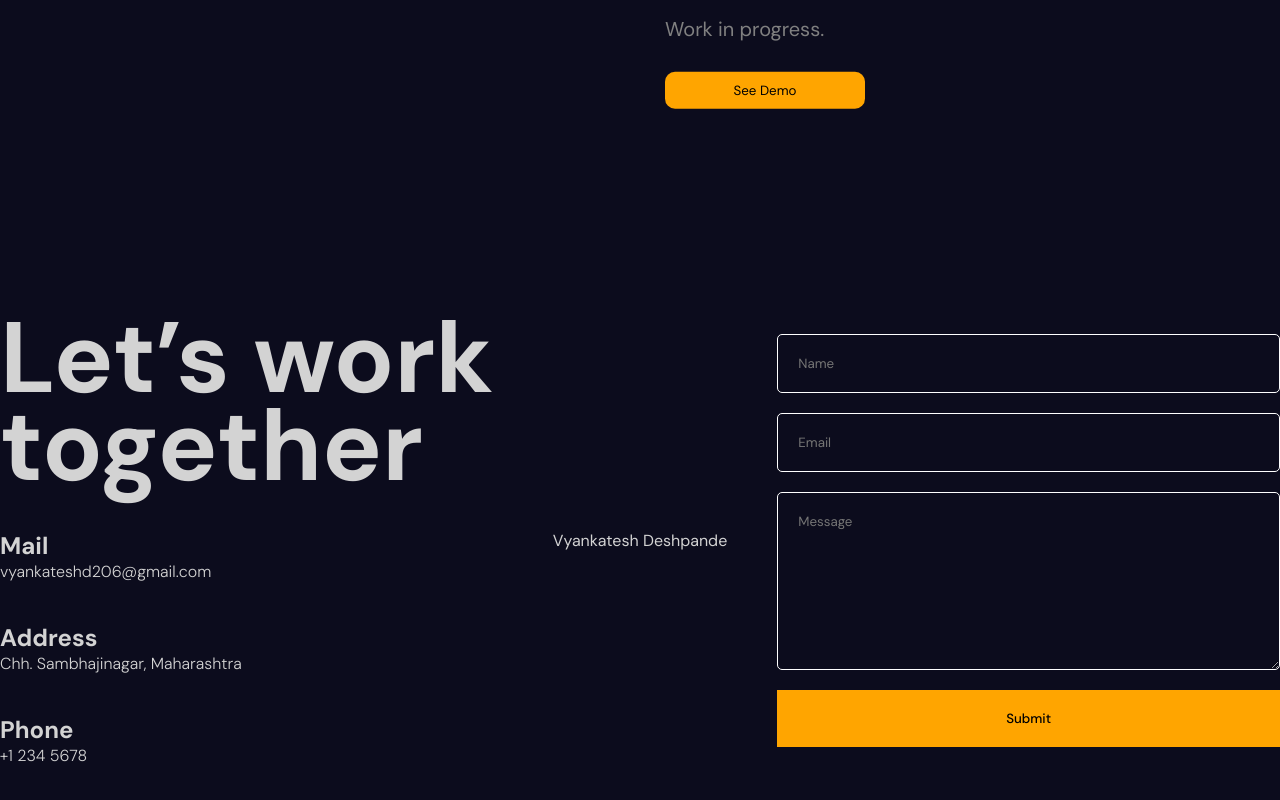
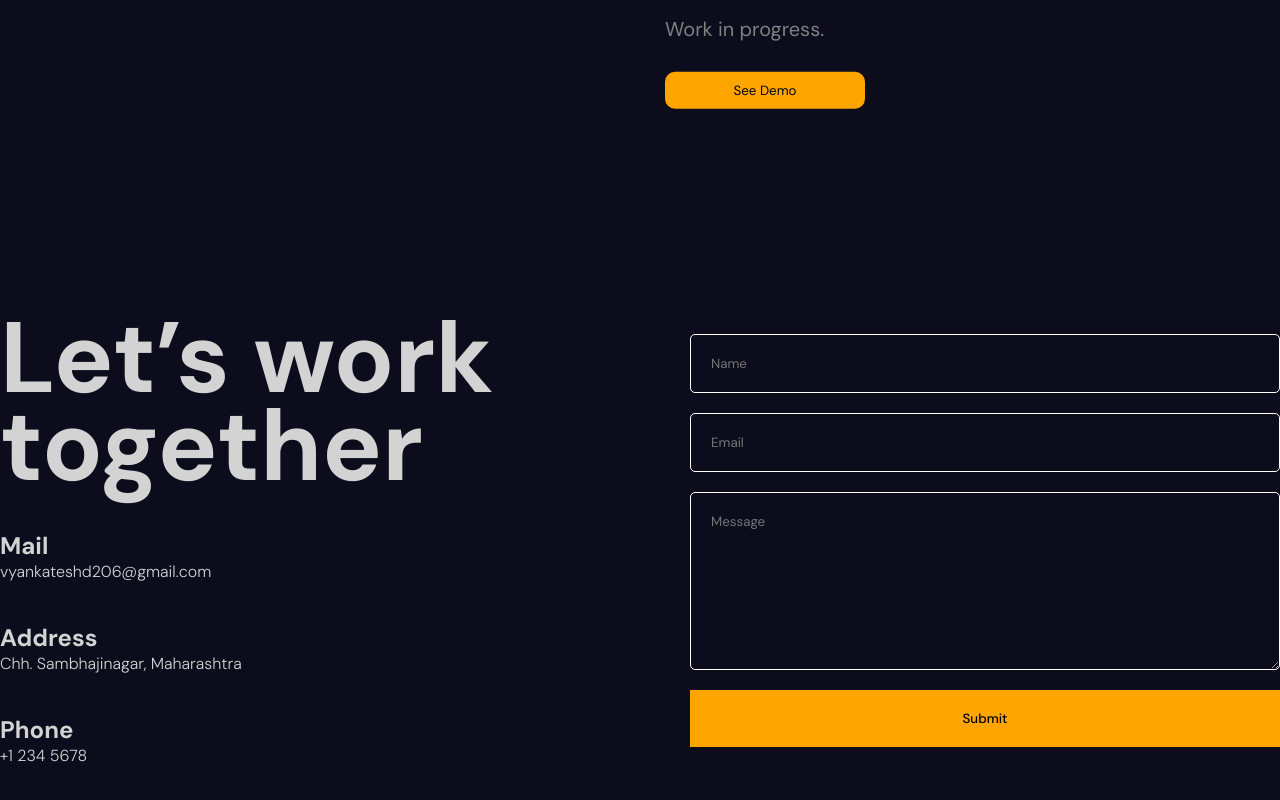
Before and after one commit to VyankateshD206/Portfolio, a React (Vite) app: page / in a window 1280 px wide. Shown: the part 6413-7213 px from the top of the page. Built offline with nearby package versions, Linux system fonts and the light colour scheme.

Commit message:
fix basics

```diff
--- a/src/components/contact/Contact.jsx
+++ b/src/components/contact/Contact.jsx
@@ -77,7 +77,7 @@ const Contact = () => {
              data-type="VERTICAL"
              data-vanity="vyankatesh-deshpande-060a22289"
              data-version="v1">
-          <a className="badge-base__link LI-simple-link" href="https://in.linkedin.com/in/vyankatesh-deshpande-060a22289?trk=profile-badge">Vyankatesh Deshpande</a>
+          <a className="badge-base__link LI-simple-link" href="https://in.linkedin.com/in/vyankatesh-deshpande-060a22289?trk=profile-badge"></a>
         </div>
       </motion.div>
       <div className="formContainer">
```
